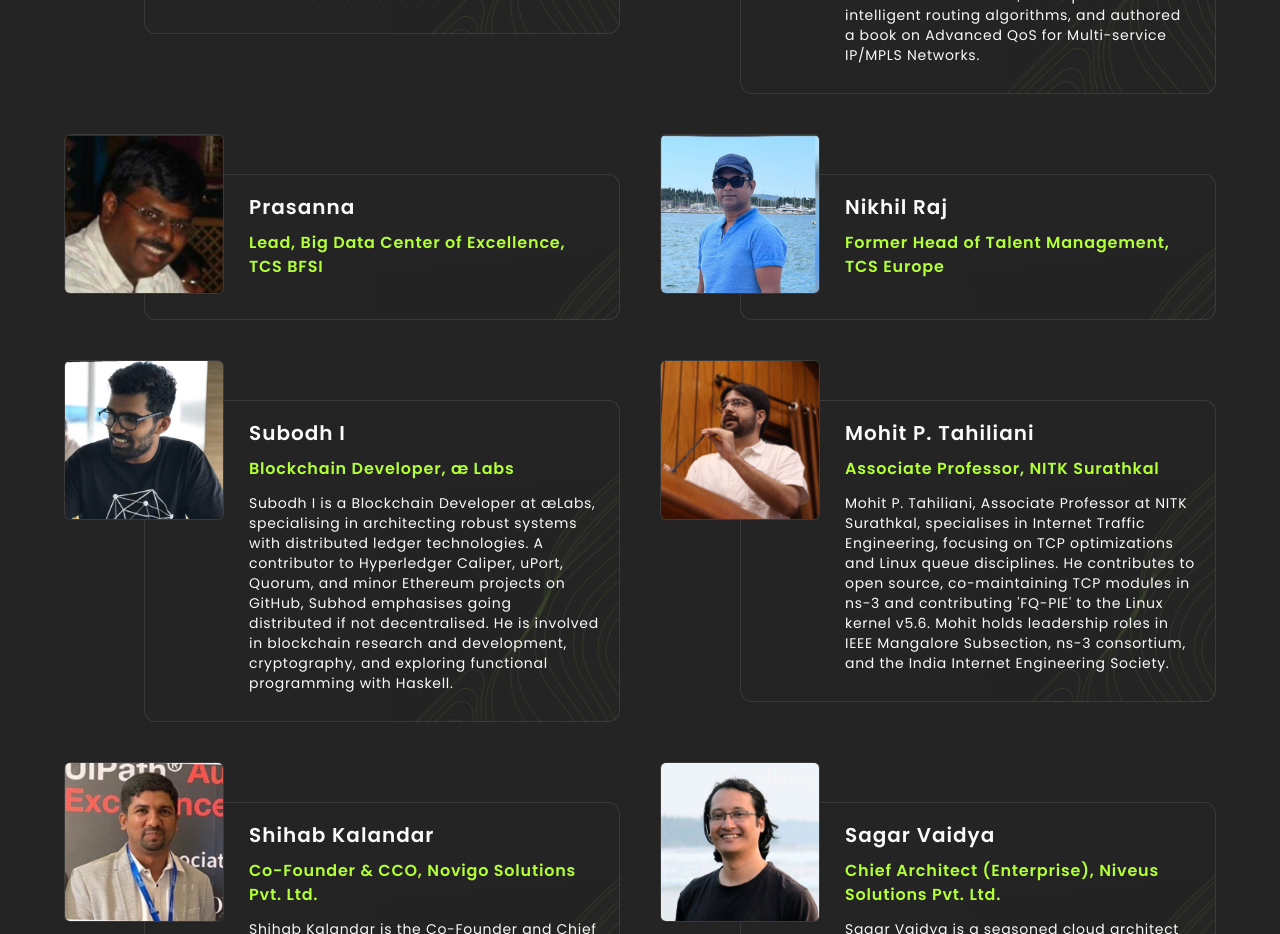
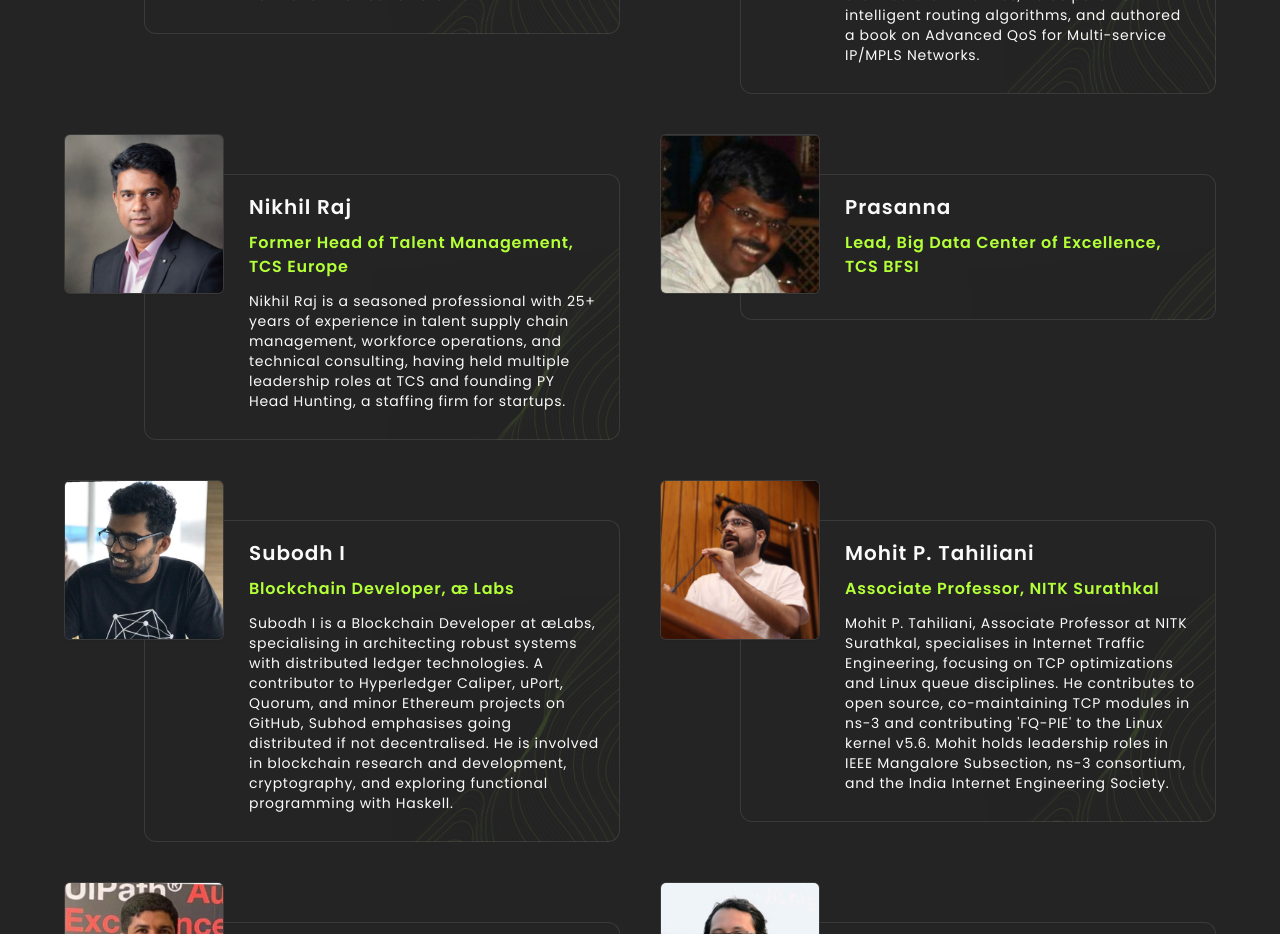
Before and after one commit to so-sc/devhost-2024, a Next.js app: page / in a window 1280 px wide. Shown: the part 3000-3934 px from the top of the page. Built offline with nearby package versions, Linux system fonts and the light colour scheme.

Commit message:
update seats

```diff
--- a/src/components/Speakers.tsx
+++ b/src/components/Speakers.tsx
@@ -37,22 +37,23 @@ const cardData: CardData[] = [
 
   {
     id: 3,
+    title: "Former Head of Talent Management, TCS Europe",
+    date: "24th, 02:00 pm - 03:30 pm",
+    description:
+      "Nikhil Raj is a seasoned professional with 25+ years of experience in talent supply chain management, workforce operations, and technical consulting, having held multiple leadership roles at TCS and founding PY Head Hunting, a staffing firm for startups.",
+    speaker: "Nikhil Raj",
+    linkedin: "",
+    imageSrc: "nikhil-raj.png",
+  },
+
+  {
+    id: 4,
     title: "Lead, Big Data Center of Excellence, TCS BFSI",
     date: "24th, 02:00 pm - 03:30 pm",
     description: "",
     speaker: "Prasanna",
     linkedin: "",
     imageSrc: "prasanna.png",
-  },
-
-  {
-    id: 4,
-    title: "Former Head of Talent Management, TCS Europe",
-    date: "24th, 02:00 pm - 03:30 pm",
-    description: "",
-    speaker: "Nikhil Raj",
-    linkedin: "",
-    imageSrc: "nikhil-raj.png",
   },
 
   {
--- a/src/lib/constants.ts
+++ b/src/lib/constants.ts
@@ -232,7 +232,7 @@ export const COLLEGES = [
   "Wadiyar Centre For Architecture (Formerly CFA), Mysuru",
   "Yellamma Dasappa Institute of Technology, Raghuvanahalli, Kanakapura Main Road, Bangalore",
   "Yenepoya Institute Of Technology (Formerly Dr. MVSIT), Moodabidre, Mangalore (Tq)",
-]
+];
 
 export const EVENTS = [
   {
@@ -243,7 +243,7 @@ export const EVENTS = [
     time: "10:00 am",
     clashes: [],
     type: "Talk",
-    seats: 60,
+    seats: 200,
   },
   {
     name: "The Multiverse of OS: A Deep Dive into Dual Boot, VMs, and Containers",
@@ -253,7 +253,7 @@ export const EVENTS = [
     time: "11:15 am",
     clashes: [],
     type: "Talk",
-    seats: 60,
+    seats: 200,
   },
   {
     name: "DevOps Fundamentals: Building a Strong Foundation",
@@ -284,7 +284,7 @@ export const EVENTS = [
     time: "09:30 am",
     clashes: [],
     type: "Talk",
-    seats: 60,
+    seats: 200,
   },
   {
     name: "Unlock Your Earning Potential: From Engineering to Corporate",
@@ -294,7 +294,7 @@ export const EVENTS = [
     time: "10:30 am",
     clashes: [],
     type: "Talk",
-    seats: 60,
+    seats: 200,
   },
   {
     name: "From Coastal Town to IT Hub: The Rise of Mangalore's IT Industry",
@@ -304,7 +304,7 @@ export const EVENTS = [
     time: "11:30 am",
     clashes: [],
     type: "Panel Discussion",
-    seats: 60,
+    seats: 200,
   },
   {
     name: "Cracking the MAANG Code: What It Takes to Get Hired in Top IT Companies",
@@ -314,7 +314,7 @@ export const EVENTS = [
     time: "01:45 pm",
     clashes: [],
     type: "Panel Discussion",
-    seats: 60,
+    seats: 200,
   },
   {
     name: "10X Your API Productivity: Mastering APIs using Postman",
@@ -336,4 +336,4 @@ export const EVENTS = [
     type: "Master Class",
     seats: 80,
   },
-]
+];
```
Also changed, not shown: public/speakers/nikhil-raj.png.
